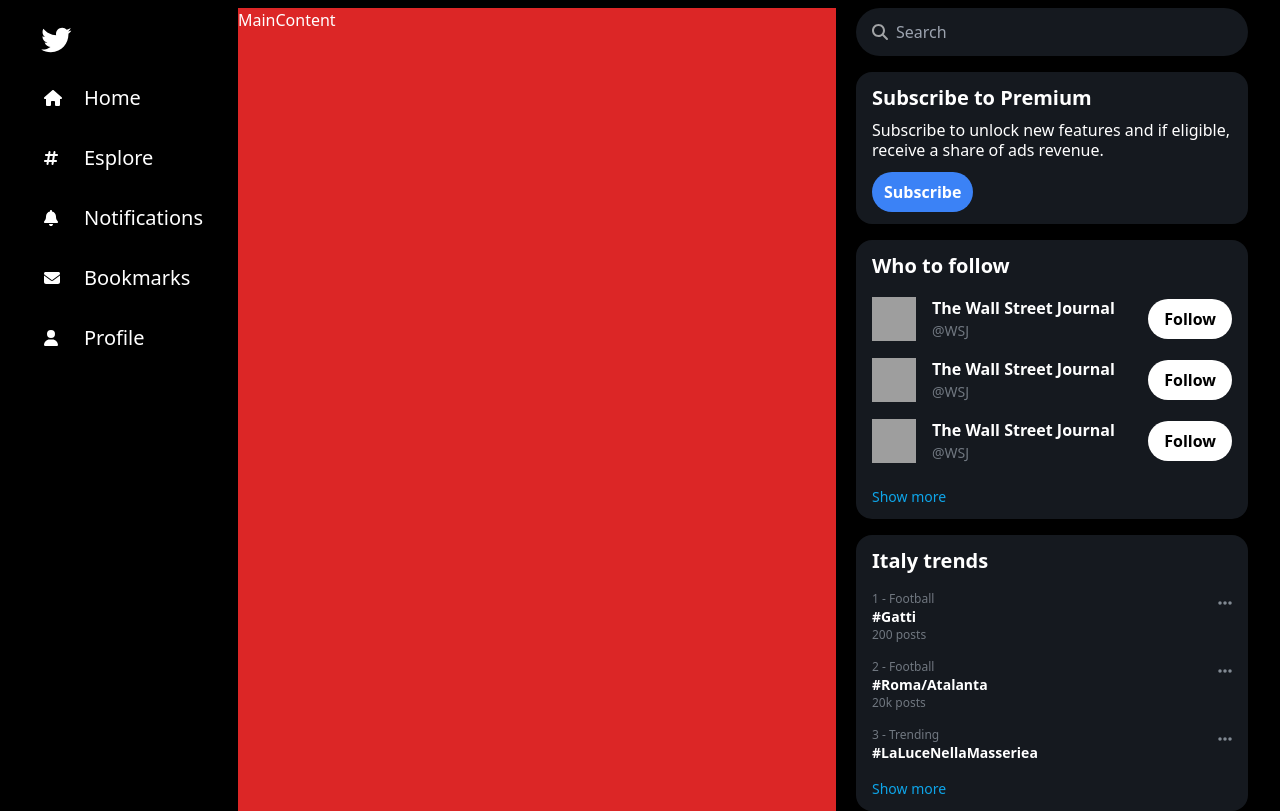
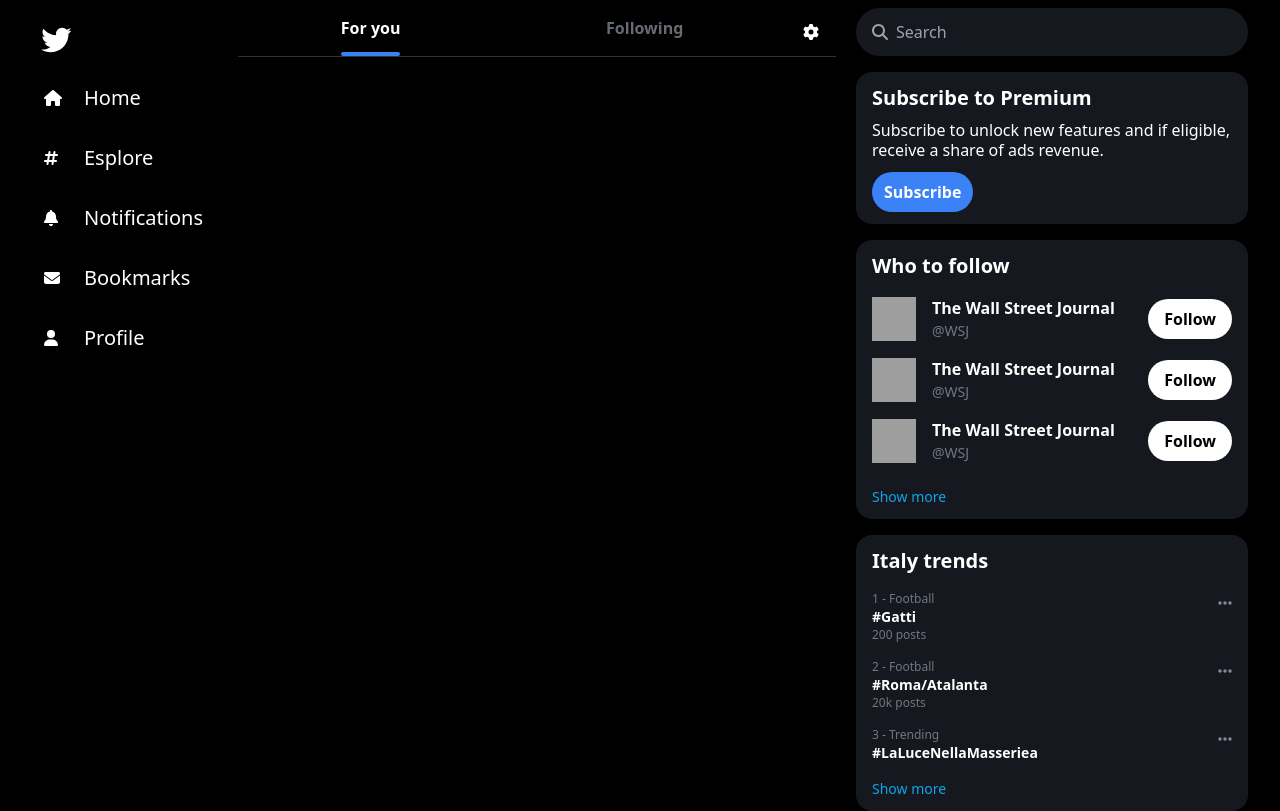
Before and after one commit to davidecarizzoni/x-clone, a Nuxt app: page / in a window 1280 px wide. Built offline with nearby package versions, Linux system fonts and the light colour scheme; grey boxes are pictures that could not be loaded.

Commit message:
feat(XHeader)

```diff
--- a/components/MainContent.vue
+++ b/components/MainContent.vue
@@ -1,11 +1,12 @@
 <script setup lang="ts">
 
+import XHeader from "~/components/ui/XHeader.vue";
 </script>
 
 <template>
-<div class="col-span-11 md:col-span-8 xl:col-span-6 bg-red-600">
-  MainContent
-</div>
+  <div class="col-span-11 md:col-span-8 xl:col-span-6">
+    <XHeader />
+  </div>
 </template>
 
 <style scoped>
--- /dev/null
+++ b/components/ui/Settings.vue
@@ -0,0 +1,82 @@
+<template>
+  <div class="">
+    <font-awesome-icon icon="fas fa-cog" @click="isOpen = true"/>
+  </div>
+  <TransitionRoot appear :show="isOpen" as="template">
+    <Dialog as="div" @close="closeModal" class="relative z-10">
+      <TransitionChild
+        as="template"
+        enter="duration-200 ease-out"
+        enter-from="opacity-0"
+        enter-to="opacity-100"
+        leave="duration-100 ease-in"
+        leave-from="opacity-100"
+        leave-to="opacity-0"
+      >
+        <div class="fixed inset-0 bg-slate-400/20" />
+      </TransitionChild>
+
+      <div class="fixed inset-0 overflow-y-auto">
+        <div
+          class="flex min-h-full items-center justify-center p-4 text-center"
+        >
+          <TransitionChild
+            as="template"
+            enter="duration-200 ease-out"
+            enter-from="opacity-0 scale-95"
+            enter-to="opacity-100 scale-100"
+            leave="duration-100 ease-in"
+            leave-from="opacity-100 scale-100"
+            leave-to="opacity-0 scale-95"
+          >
+            <DialogPanel
+              class="w-full max-w-md transform overflow-hidden rounded-2xl bg-black p-6 text-left align-middle shadow-xl transition-all"
+            >
+              <DialogTitle
+                class="text-lg title font-medium leading-6 text-white"
+              >
+                <div class="flex flex-row justify-between items-center">
+                  <div class="flex flex-row items-center">
+                    <font-awesome-icon icon="fas fa-times" class="cursor-pointer" @click="closeModal" />
+                    <div class="ml-4">
+                      Timeline settings
+                    </div>
+                  </div>
+                  <XButton text="Done" type="white" class="px-4 py-[4px] text-sm" @click="closeModal" />
+                </div>
+              </DialogTitle>
+              <div class="mt-6">
+                <p class="text-sm text-gray-500 px-8">
+                  Try pinning a List or a Community to have easier access to your favorite content.
+                </p>
+              </div>
+              <div class="h-5"/>
+            </DialogPanel>
+          </TransitionChild>
+        </div>
+      </div>
+    </Dialog>
+  </TransitionRoot>
+</template>
+
+<script setup>
+import { ref } from 'vue'
+import {
+  TransitionRoot,
+  TransitionChild,
+  Dialog,
+  DialogPanel,
+  DialogTitle,
+} from '@headlessui/vue'
+import {FontAwesomeIcon} from "@fortawesome/vue-fontawesome";
+import XButton from "~/components/ui/XButton.vue";
+
+const isOpen = ref(false)
+
+function closeModal() {
+  isOpen.value = false
+}
+function openModal() {
+  isOpen.value = true
+}
+</script>
--- /dev/null
+++ b/components/ui/XHeader.vue
@@ -0,0 +1,39 @@
+<script setup lang="ts">
+import {FontAwesomeIcon} from "@fortawesome/vue-fontawesome";
+import Settings from "~/components/ui/Settings.vue";
+
+const selected = ref('forYou')
+
+const isForYou = computed(() => selected.value === 'forYou')
+const isFollowing = computed(() => selected.value === 'following')
+
+const settingsOpened = ref(false)
+
+</script>
+
+<template>
+  <div class="grid grid-cols-12 border-b-[1px] border-gray-100/20">
+    <div class="col-span-11">
+      <div class="flex flex-row justify-around items-center h-12">
+        <div class="relative h-full cursor-pointer" @click.stop="selected = 'forYou'">
+          <div class="font-bold pt-2" :class="[isForYou ? 'font-bold' : 'font-semibold text-slate-300/50']">
+            For you
+          </div>
+          <div class="transition-all duration-400	 rounded-sm absolute bottom-0 h-1 bg-blue-500 w-full" v-if="isForYou"/>
+        </div>
+        <div class="relative h-full cursor-pointer" @click.stop="selected = 'following'">
+          <div class="pt-2" :class="[isFollowing ? 'font-bold' : 'font-semibold text-slate-300/50']">
+            Following
+          </div>
+          <div class="transition-all duration-400	rounded-sm absolute bottom-0 h-1 bg-blue-500 w-full" v-if="isFollowing"/>
+        </div>
+      </div>
+    </div>
+    <div class="col-span-1 flex items-center cursor-pointer justify-center">
+      <Settings />
+    </div>
+  </div>
+</template>
+
+<style scoped lang="scss">
+</style>
--- a/nuxt.config.ts
+++ b/nuxt.config.ts
@@ -3,7 +3,6 @@
   devtools: { enabled: true },
   modules: [
     '@nuxtjs/tailwindcss',
-    'nuxt-headlessui'
   ],
   css: ['@fortawesome/fontawesome-svg-core/styles.css'],
   app: {
@@ -11,7 +10,4 @@
       title: 'X Clone'
     }
   },
-  headlessui: {
-    prefix: 'Headless'
-  }
 })
--- a/package.json
+++ b/package.json
@@ -11,8 +11,8 @@
   },
   "devDependencies": {
     "@nuxtjs/tailwindcss": "^6.10.3",
+    "@types/lodash": "^4.14.202",
     "nuxt": "^3.9.0",
-    "nuxt-headlessui": "^1.1.5",
     "sass": "^1.69.7",
     "vue": "^3.4.5",
     "vue-router": "^4.2.5"
@@ -23,6 +23,7 @@
     "@fortawesome/free-regular-svg-icons": "^6.5.1",
     "@fortawesome/free-solid-svg-icons": "^6.5.1",
     "@fortawesome/vue-fontawesome": "^3.0.5",
+    "@headlessui/vue": "^1.7.17",
     "@vueuse/core": "^10.7.1"
   }
 }
--- a/plugins/fontawesome.js
+++ b/plugins/fontawesome.js
@@ -1,8 +1,9 @@
 import { library, config } from '@fortawesome/fontawesome-svg-core'
 import { FontAwesomeIcon } from '@fortawesome/vue-fontawesome'
 import { fas } from '@fortawesome/free-solid-svg-icons'
+import { far } from '@fortawesome/free-regular-svg-icons'
 
-library.add(fas)
+library.add(fas, far)
 
 // This is important, we are going to let Nuxt worry about the CSS
 config.autoAddCss = false
```
Also changed, not shown: 1 other file (tests, documents, lock files or other folders).
